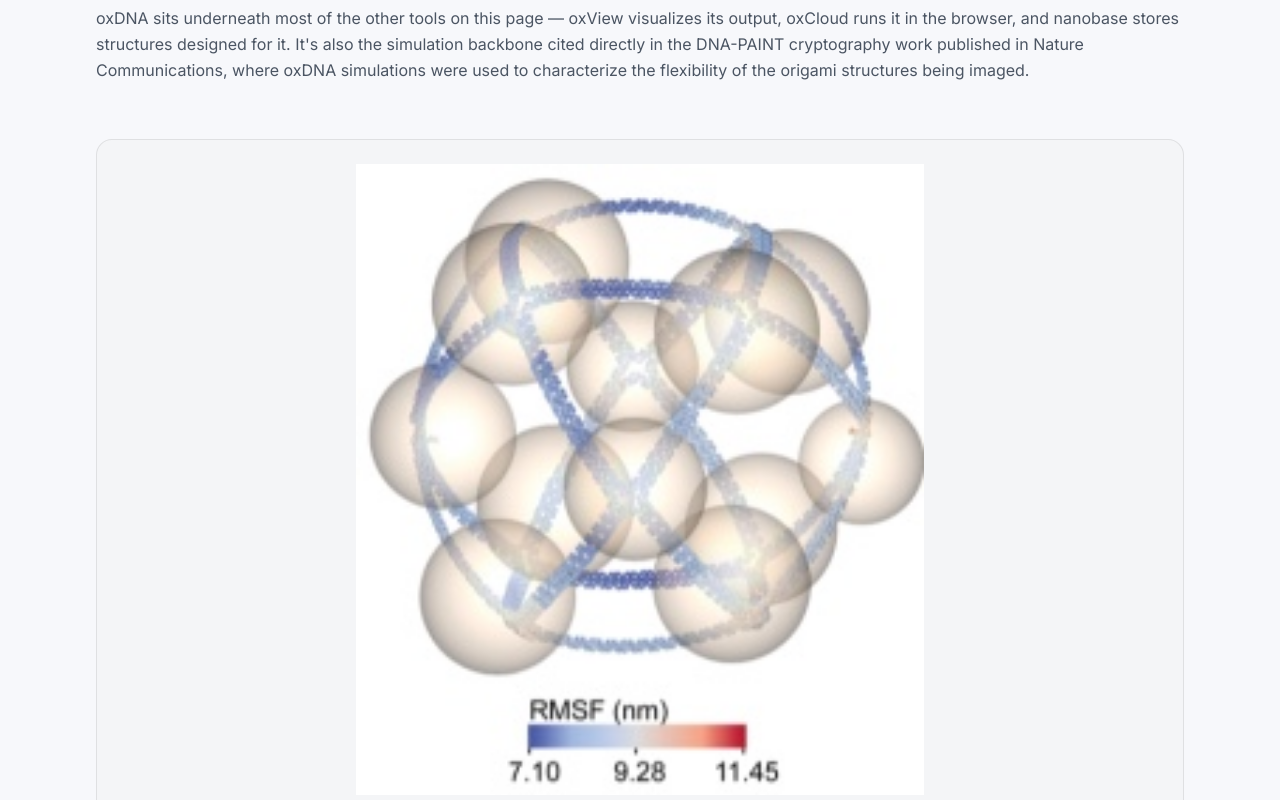
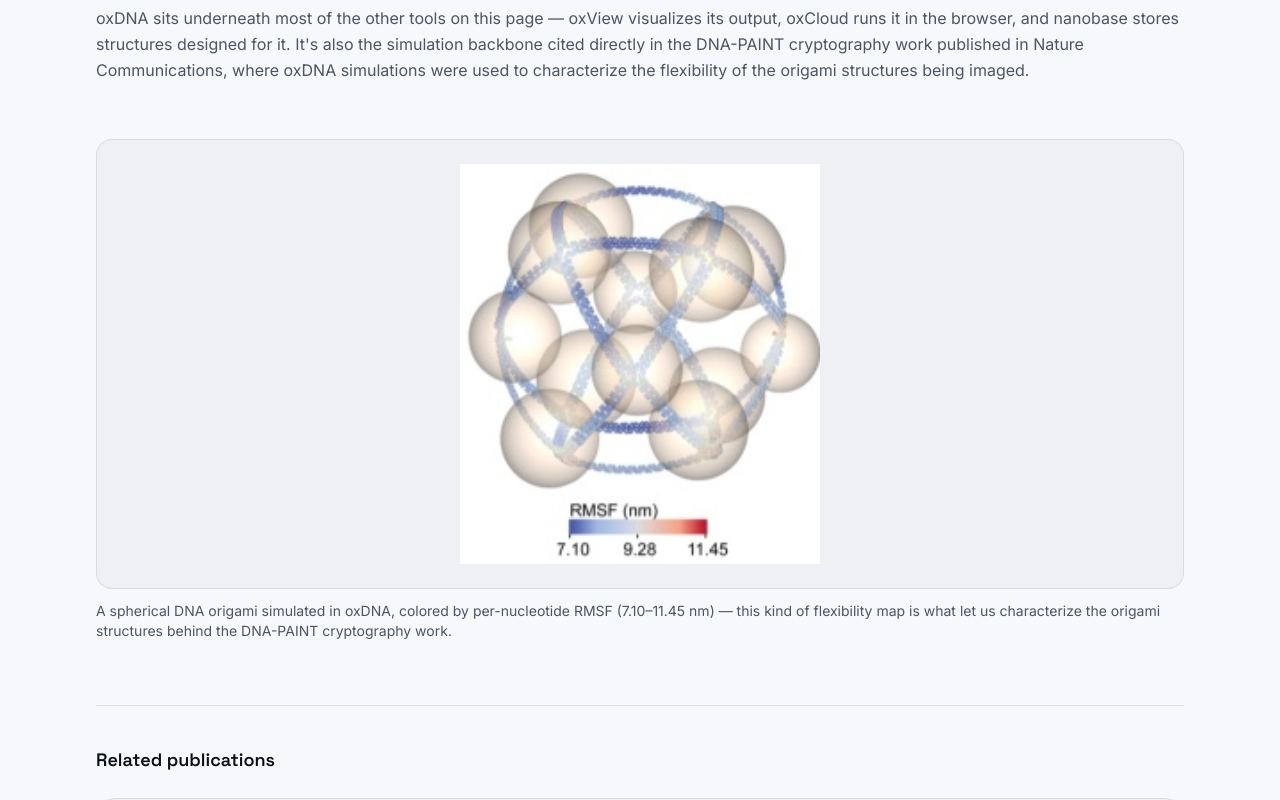
Before and after one commit to Subhajit-Roy-Partho/Subhajit-Roy-Partho.github.io, a Next.js app: page /research/oxdna in a window 1280 px wide. Shown: the part 1840-2640 px from the top of the page. Built offline with nearby package versions, Linux system fonts and the light colour scheme.

Commit message:
Add the Firebrat mascot artwork to its project page

```diff
--- a/app/research/[slug]/page.tsx
+++ b/app/research/[slug]/page.tsx
@@ -88,8 +88,8 @@ export default async function ProjectPage({ params }: { params: Promise<{ slug:
 
         {project.figure && (
           <Reveal delay={0.1} className="mt-14">
-            <div className="overflow-hidden rounded-2xl border border-[var(--border)] bg-[#f4f5f7]">
-              <div className="relative aspect-[4/3] w-full sm:aspect-[16/10]">
+            <div className="overflow-hidden rounded-2xl border border-[var(--border)] bg-[var(--card)]">
+              <div className="relative mx-auto aspect-square w-full max-w-md sm:aspect-square">
                 <Image src={project.figure.src} alt={project.figure.alt} fill sizes="768px" className="object-contain p-6" />
               </div>
             </div>
--- a/data/projects.ts
+++ b/data/projects.ts
@@ -246,6 +246,12 @@ export const projects: Project[] = [
     featured: true,
     liveLink: { label: "Project site", href: "https://subhajit-roy-partho.github.io/firebrat/" },
     repoLink: { label: "Source on GitHub", href: "https://github.com/Subhajit-Roy-Partho/firebrat" },
+    figure: {
+      src: "/images/projects/firebrat-listening.webp",
+      alt: "The Firebrat mascot — a happy firebrat listening to a book",
+      caption:
+        "The Firebrat mascot. The name is a nod to the book-eating silverfish's fire-loving cousin — except this one listens to books instead of eating them.",
+    },
     story: [
       {
         heading: "The problem",
```
Also changed, not shown: public/images/projects/firebrat-listening.webp (added).
